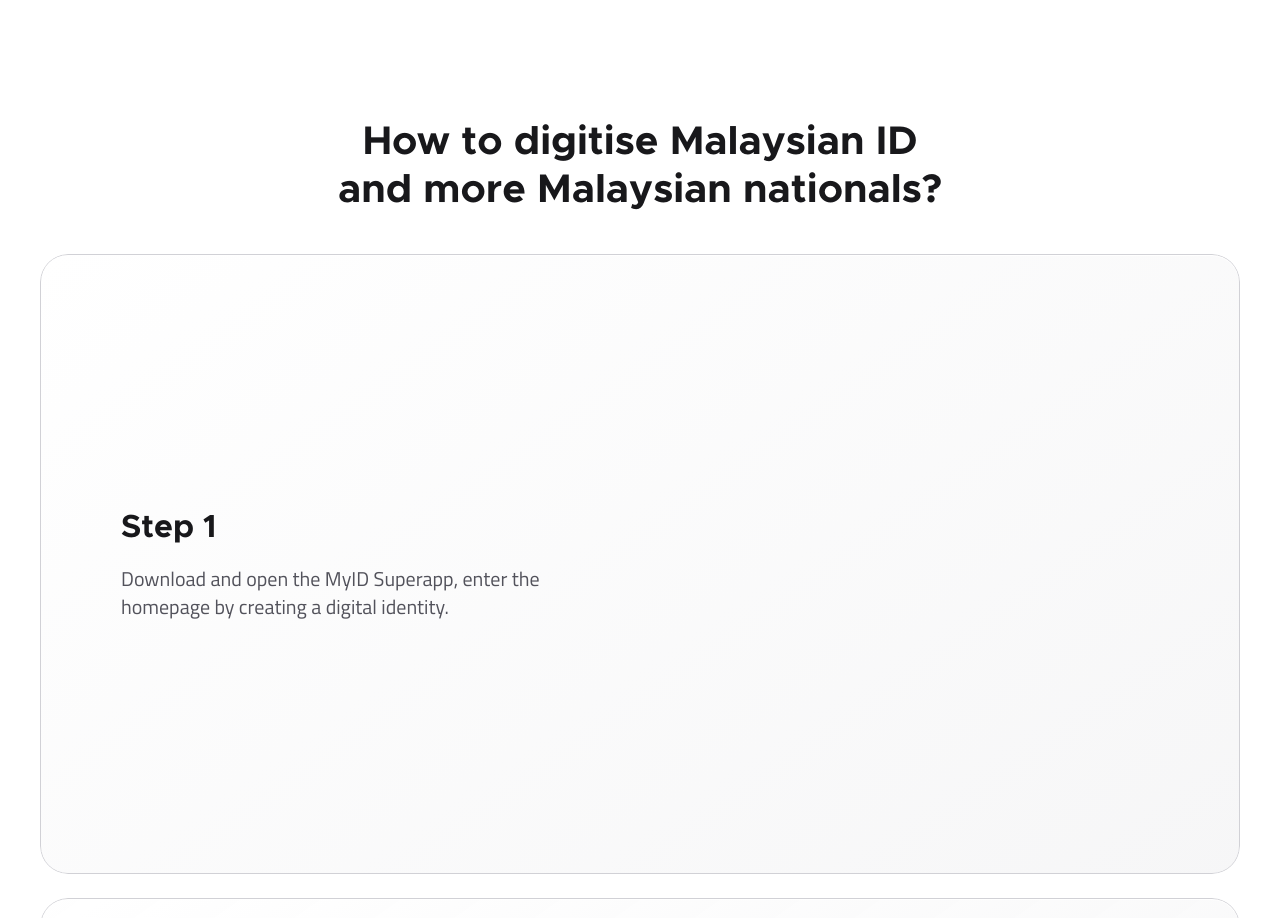
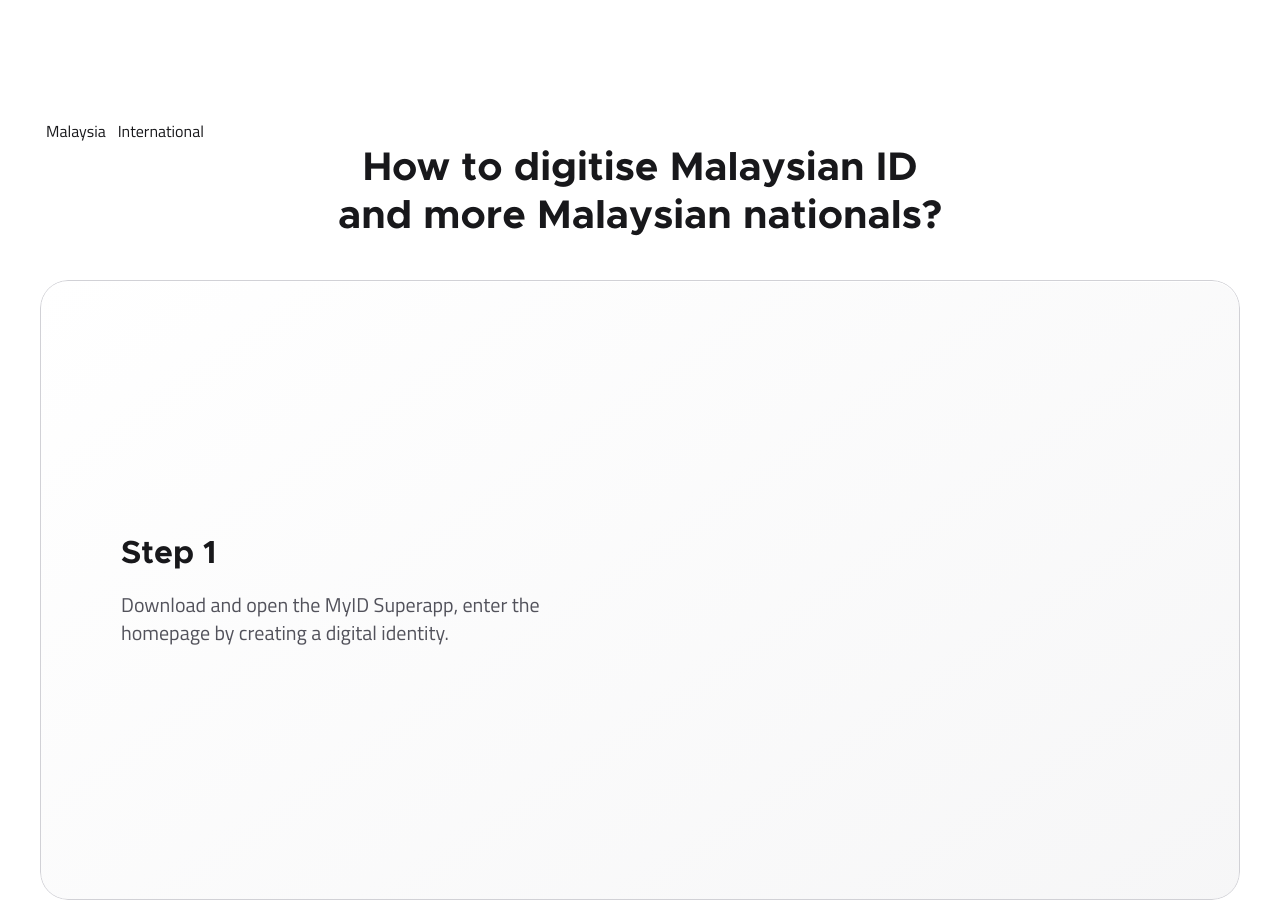
Before and after one commit to Mustaqim-96/zetrix-landing-site, a Next.js app in the folder nextjs/: page /zid in a window 1280 px wide. Shown: the part 802-1720 px from the top of the page. Built offline with nearby package versions, Linux system fonts and the light colour scheme.

Commit message:
feat(zid): add credential region selector

```diff
--- a/nextjs/src/app/zid/page.tsx
+++ b/nextjs/src/app/zid/page.tsx
@@ -2,6 +2,7 @@
 import ZidRuntime from "@/components/ZidRuntime";
 import SiteHeader from "@/components/SiteHeader";
 import SiteFooter from "@/components/SiteFooter";
+import CredentialRegionSelector from "@/components/CredentialRegionSelector";
 import "./zid.css";
 
 const TITLE = "ZID — Blockchain-based Identity Network";
@@ -56,7 +57,10 @@
           <section className="process" id="digitise" aria-labelledby="digitise-title">
             <div className="shell">
               <header className="process-head reveal">
-                <h2 className="section-title" id="digitise-title">How to digitise Malaysian ID<br />and more Malaysian nationals?</h2>
+                <CredentialRegionSelector />
+                <h2 className="section-title" id="digitise-title">
+                  How to digitise Malaysian ID<br />and more Malaysian nationals?
+                </h2>
               </header>
               <div className="process-grid" data-process-story>
                 <div className="process-steps">
--- /dev/null
+++ b/nextjs/src/components/CredentialRegionSelector.tsx
@@ -0,0 +1,31 @@
+"use client";
+
+import { useState } from "react";
+
+const REGIONS = ["Malaysia", "International"] as const;
+type CredentialRegion = (typeof REGIONS)[number];
+
+export default function CredentialRegionSelector() {
+  const [selectedRegion, setSelectedRegion] =
+    useState<CredentialRegion>("Malaysia");
+
+  return (
+    <div
+      className="process-region-selector"
+      role="group"
+      aria-label="Credential region"
+    >
+      {REGIONS.map((region) => (
+        <button
+          className="process-region-selector__option"
+          type="button"
+          key={region}
+          aria-pressed={selectedRegion === region}
+          onClick={() => setSelectedRegion(region)}
+        >
+          {region}
+        </button>
+      ))}
+    </div>
+  );
+}
```
Also changed, not shown: 1 other file (tests, documents, lock files or other folders).
